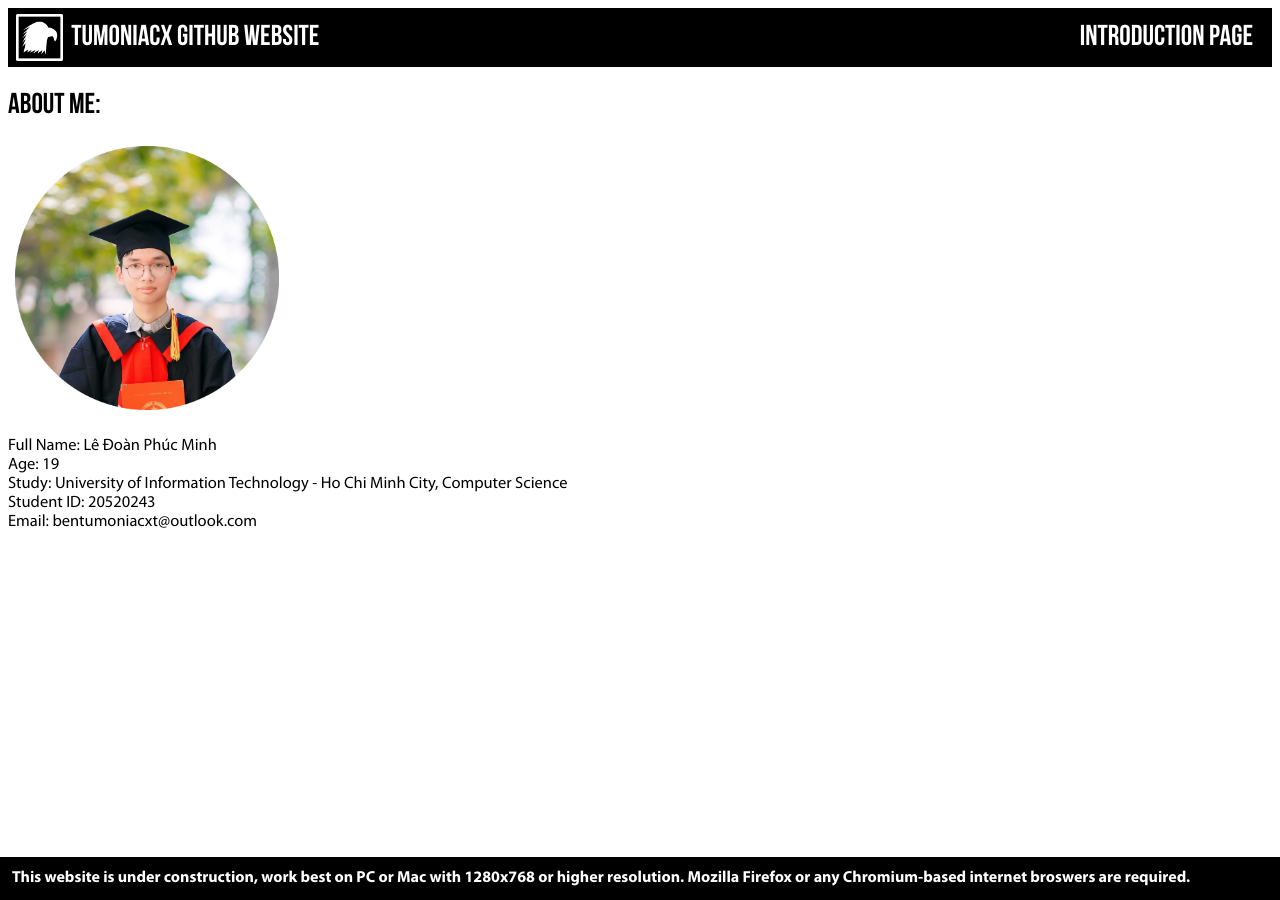
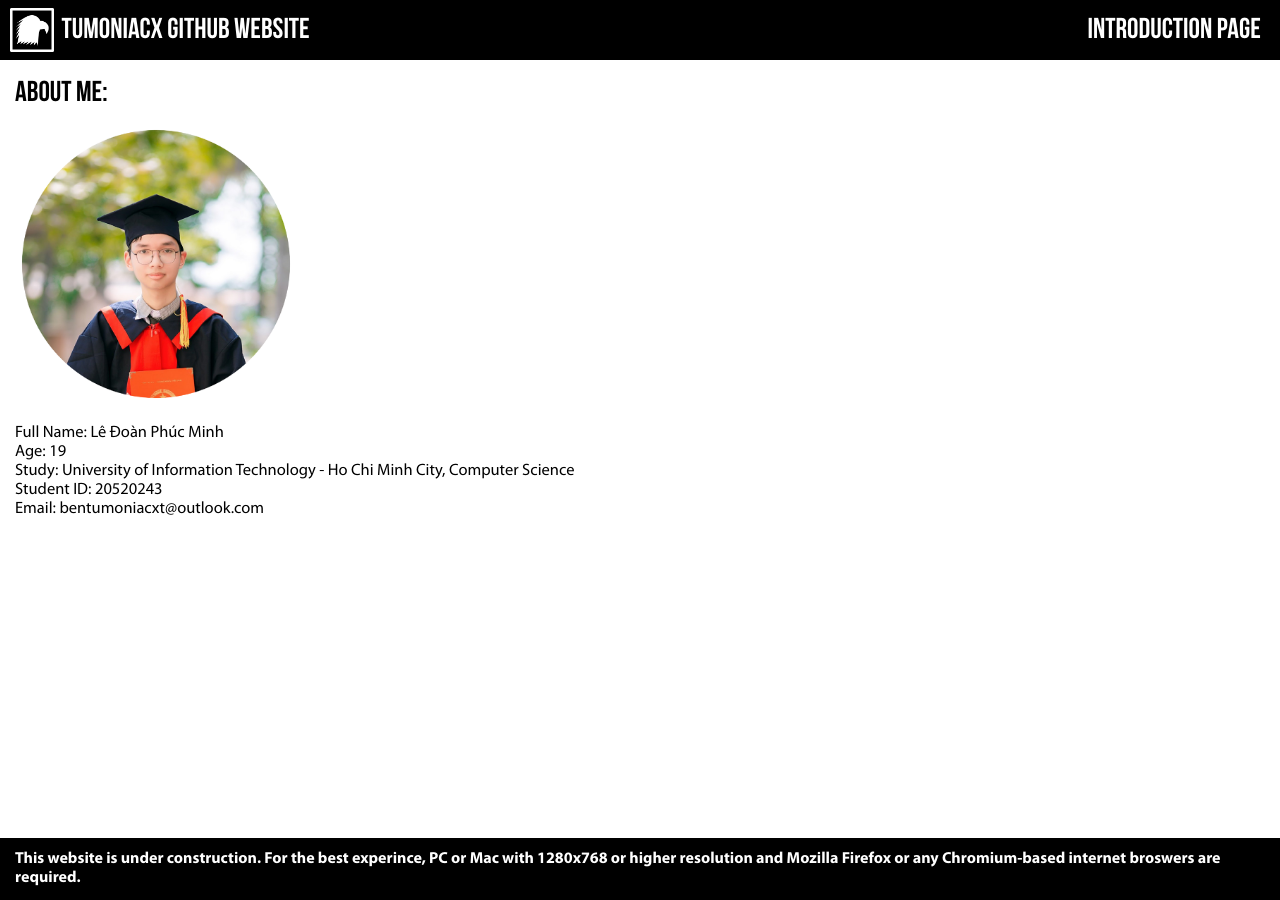
Before and after one commit to BenTumoniacXT/BenTumoniacXT.github.io, a Jekyll site: the page index.html, which Jekyll copies as it is, in a window 1280 px wide. Built offline with Jekyll 4.4.1, drawn with Linux system fonts in a browser that asks for light colours.

Commit message:
Update R4.5

```diff
--- a/Core/CSS/main.css
+++ b/Core/CSS/main.css
@@ -1,5 +1,6 @@
 body {
   background-color: white;
+  margin: 0;
 }
 
 .container {
@@ -10,24 +11,24 @@ body {
 
 .profile {
 	position: absolute;
-	top: 9.5%;
+	top: 12%;
   left: -5%;
-	height: 75%;
+	height: 70%;
 	width: 15%;
 	object-fit: contain;
 }
 
 .name {
   position: absolute;
-  top: 24%;
-  left: 5%;
+  top: 25%;
+  left: 4.8%;
   font-size: 180%;
   object-fit: contain;
 }
 
 .title {
   position: absolute;
-  top: 23%;
+  top: 25%;
   right: 1.5%;
   font-size: 180%;
   object-fit: contain;
--- a/index.html
+++ b/index.html
@@ -18,9 +18,9 @@
 	    <div class="title" style='font-family: "BebasNeueBold";'>Introduction Page</div>
 	</div>
 
-	<h1 style='font-family: "BebasNeueBold"; font-size: 180%;'>About Me: </h1>
-	<img style='height: 22%; width: 22%; object-fit: contain' src="Core/Images/Profile.png" width="800" height="800" title="Profile Picture" alt=""/>
-	<p style='font-family: "MyriadPro"; font-size: 103%;'>Full Name: Lê Đoàn Phúc Minh
+	<h1 style='font-family: "BebasNeueBold"; font-size: 180%; margin: 15px;'>About Me: </h1>
+	<img style='height: 22%; width: 22%; object-fit: contain; margin-left: 15px;' src="Core/Images/Profile.png" width="800" height="800" title="Profile Picture" alt=""/>
+	<p style='font-family: "MyriadPro"; font-size: 103%; margin: 15px;'>Full Name: Lê Đoàn Phúc Minh
 	    <br>Age: 19
         <br>Study: University of Information Technology - Ho Chi Minh City, Computer Science
 		<br>Student ID: 20520243
@@ -34,7 +34,7 @@
 	</div> -->
 
 	<div class="footer">
-	    <p style='font-family: "MyriadProBold"; color: white; margin:12px;'>This website is under construction, work best on PC or Mac with 1280x768 or higher resolution. Mozilla Firefox or any Chromium-based internet broswers are required.</p>
+	    <p style='font-family: "MyriadProBold"; color: white; margin-left:15px; margin-top: 12px; margin-bottom: 12px;'>This website is under construction. For the best experince, PC or Mac with 1280x768 or higher resolution and Mozilla Firefox or any Chromium-based internet broswers are required.</p>
 	</div>
 </body>
 </html>
```
Also changed, not shown: Core/Images/Header.png.
